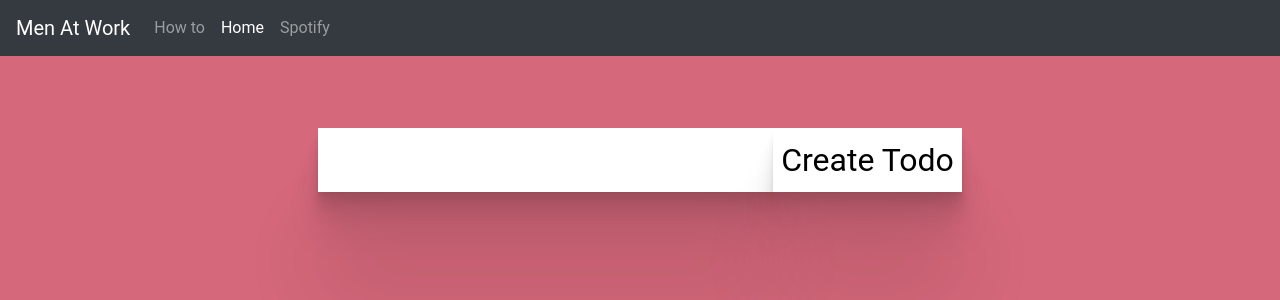
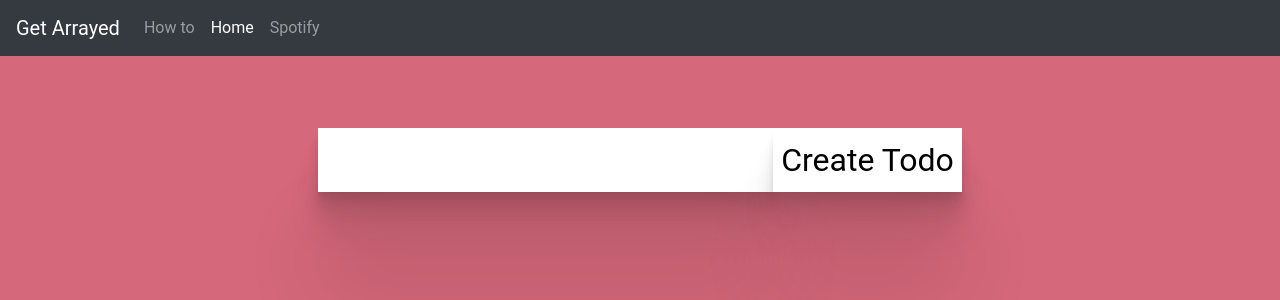
Before and after one commit to AadityaMunjal/MenAtWork-Timathon, a Django app: page / in a window 1280 px wide. Shown: the top 300 px of the page. Run offline with Django 3.2, Linux system fonts and the light colour scheme; data that the repository does not hold is empty; some libraries are stand-ins or nearby versions.

Commit message:
Title change in navbar

```diff
--- a/task/templates/task/navbar.html
+++ b/task/templates/task/navbar.html
@@ -1,5 +1,5 @@
 <nav class="navbar navbar-expand-lg navbar-dark bg-dark">
-  <a class="navbar-brand" href="#">Men At Work</a>
+  <a class="navbar-brand" href="{% url 'list' %}">Get Arrayed</a>
   <button class="navbar-toggler" type="button" data-toggle="collapse" data-target="#navbarNavAltMarkup"
     aria-controls="navbarNavAltMarkup" aria-expanded="false" aria-label="Toggle navigation">
     <span class="navbar-toggler-icon"></span>
```
